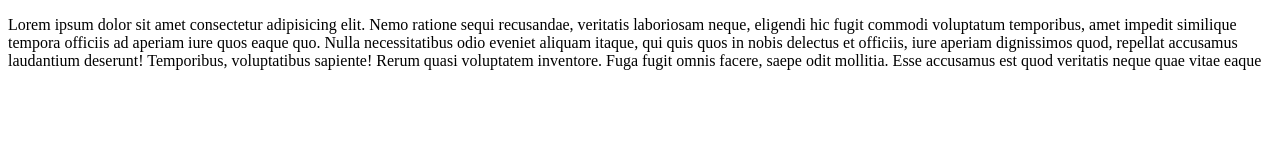
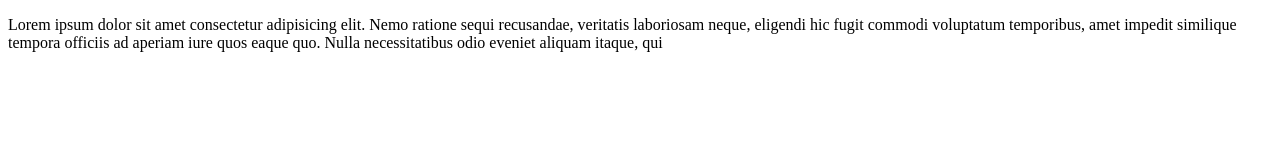
Before and after one commit to moikamilo/PRUEBA, a plain HTML site: page index2.html in a window 1280 px wide. Drawn offline with Linux system fonts and the light colour scheme.

Commit message:
otro ejemplo

```diff
--- a/index2.html
+++ b/index2.html
@@ -7,6 +7,6 @@
     <title>Document</title>
 </head>
 <body>
-    <p>Lorem ipsum dolor sit amet consectetur adipisicing elit. Nemo ratione sequi recusandae, veritatis laboriosam neque, eligendi hic fugit commodi voluptatum temporibus, amet impedit similique tempora officiis ad aperiam iure quos eaque quo. Nulla necessitatibus odio eveniet aliquam itaque, qui quis quos in nobis delectus et officiis, iure aperiam dignissimos quod, repellat accusamus laudantium deserunt! Temporibus, voluptatibus sapiente! Rerum quasi voluptatem inventore. Fuga fugit omnis facere, saepe odit mollitia. Esse accusamus est quod veritatis neque quae vitae eaque </p>
+    <p>Lorem ipsum dolor sit amet consectetur adipisicing elit. Nemo ratione sequi recusandae, veritatis laboriosam neque, eligendi hic fugit commodi voluptatum temporibus, amet impedit similique tempora officiis ad aperiam iure quos eaque quo. Nulla necessitatibus odio eveniet aliquam itaque, qui</p>
 </body>
 </html>
```
